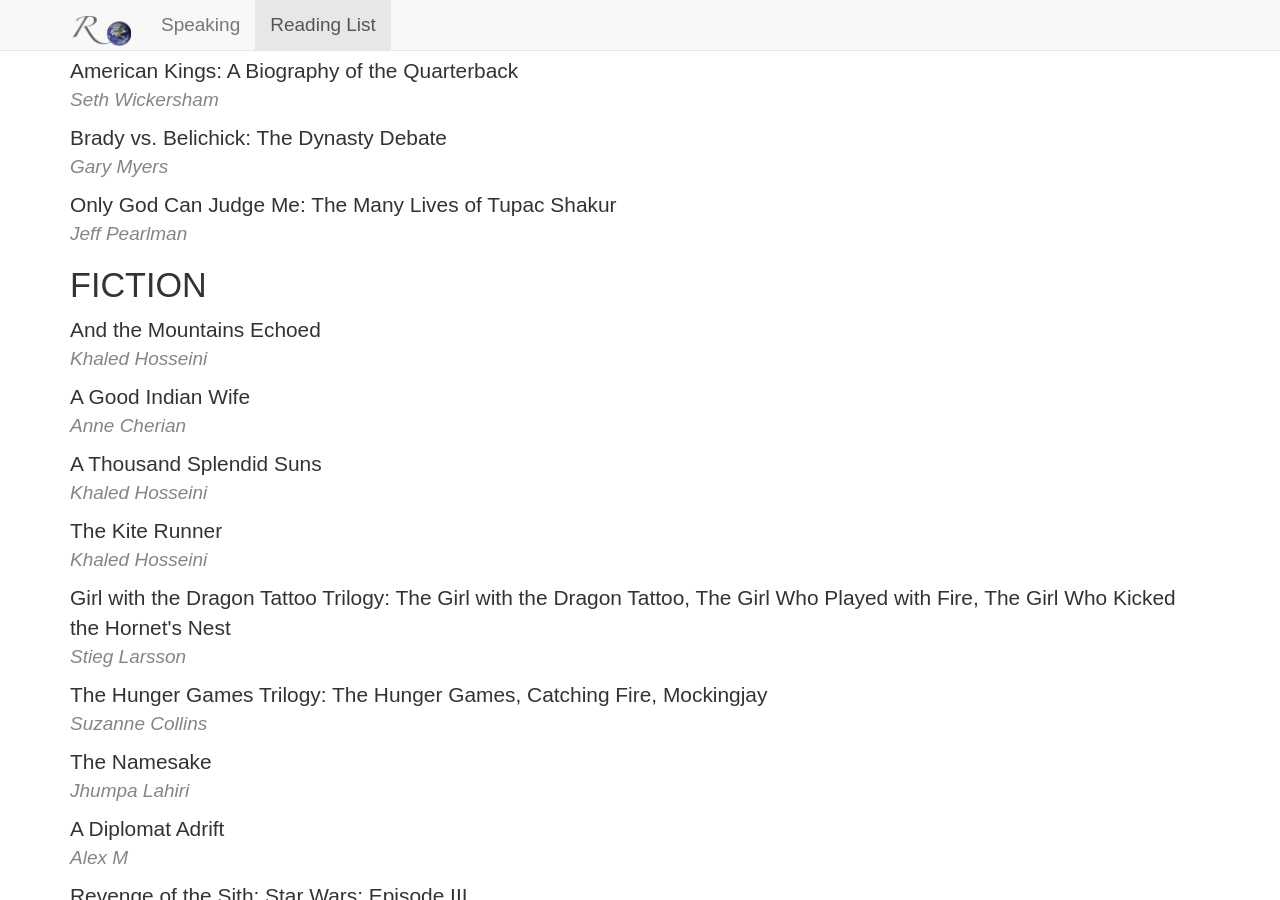
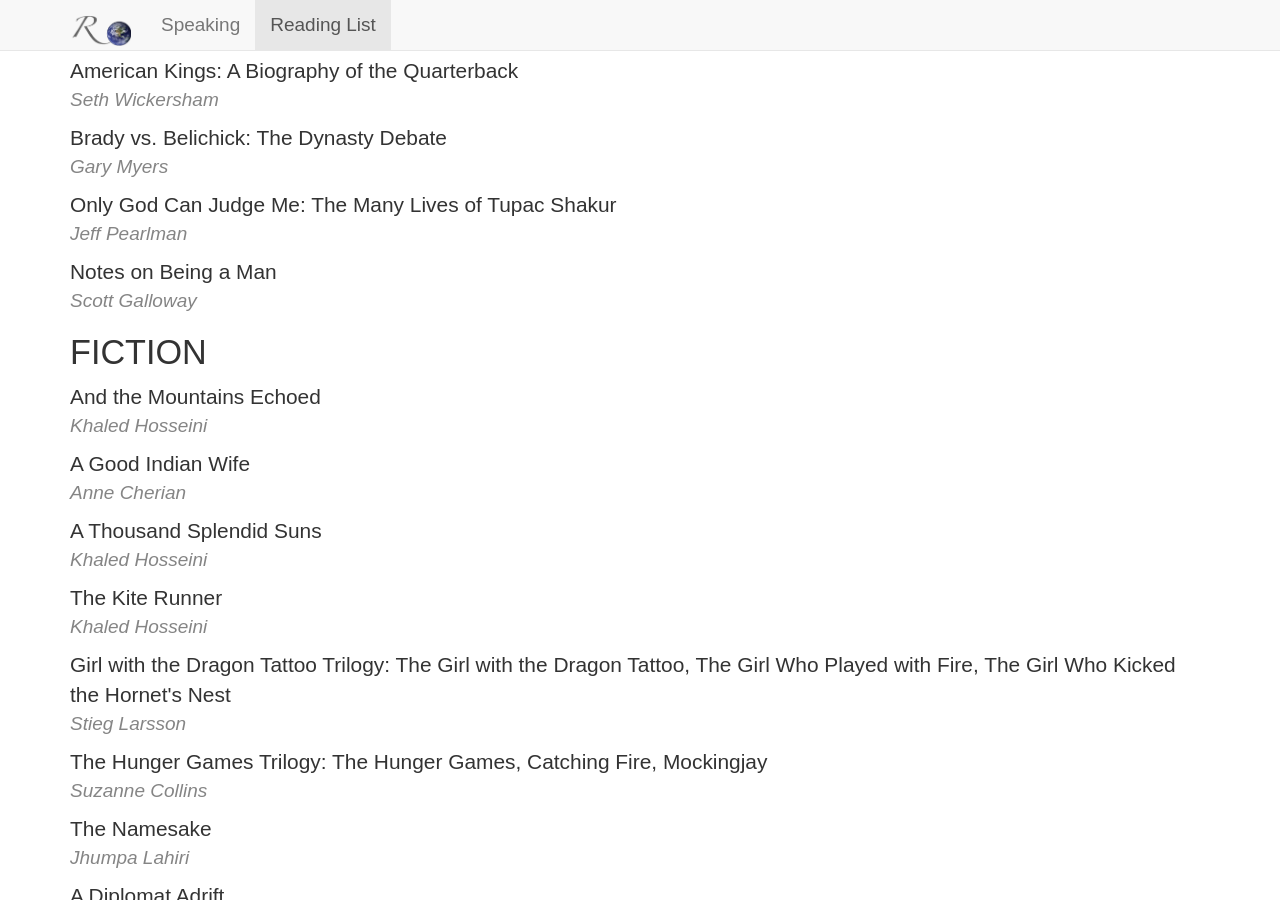
Before and after one commit to rovolution/rovolution.github.io, a Jekyll site: the page built from reading-list/index.html, in a window 1280 px wide and 900 px high, scrolled down 8519 px. Built offline with Jekyll 4.4.1, drawn with Linux system fonts in a browser that asks for light colours; nearby versions of some CDN libraries.

Commit message:
Update index.html

```diff
--- a/reading-list/index.html
+++ b/reading-list/index.html
@@ -521,6 +521,10 @@
 			<div class='book-list-title'>Only God Can Judge Me: The Many Lives of Tupac Shakur</div>
 			<div class='book-list-author'>Jeff Pearlman</div>
 		</li>
+		<li class='book-list-entry'>
+			<div class='book-list-title'>Notes on Being a Man</div>
+			<div class='book-list-author'>Scott Galloway</div>
+		</li>
 	</ul>
 	<h3 class="book-list-category">FICTION</h3>
 	<ul class='book-list'>
```
